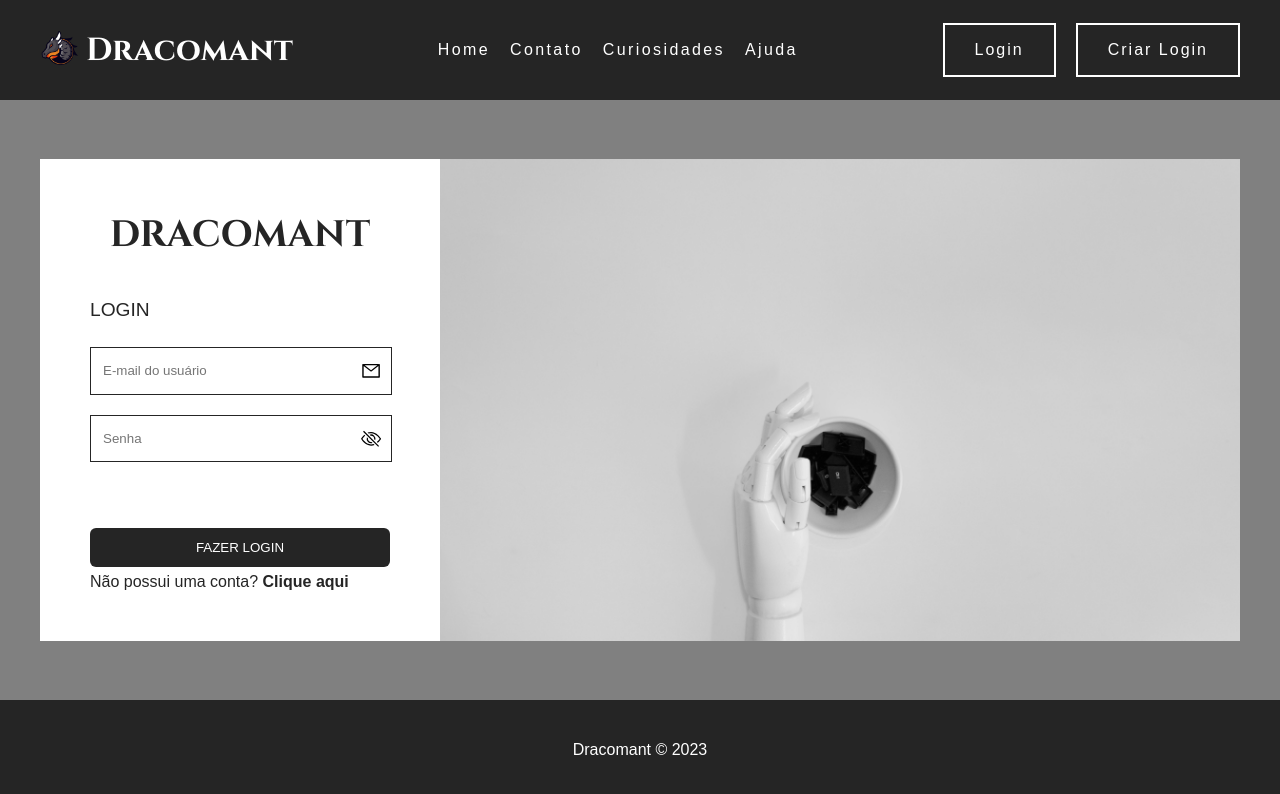
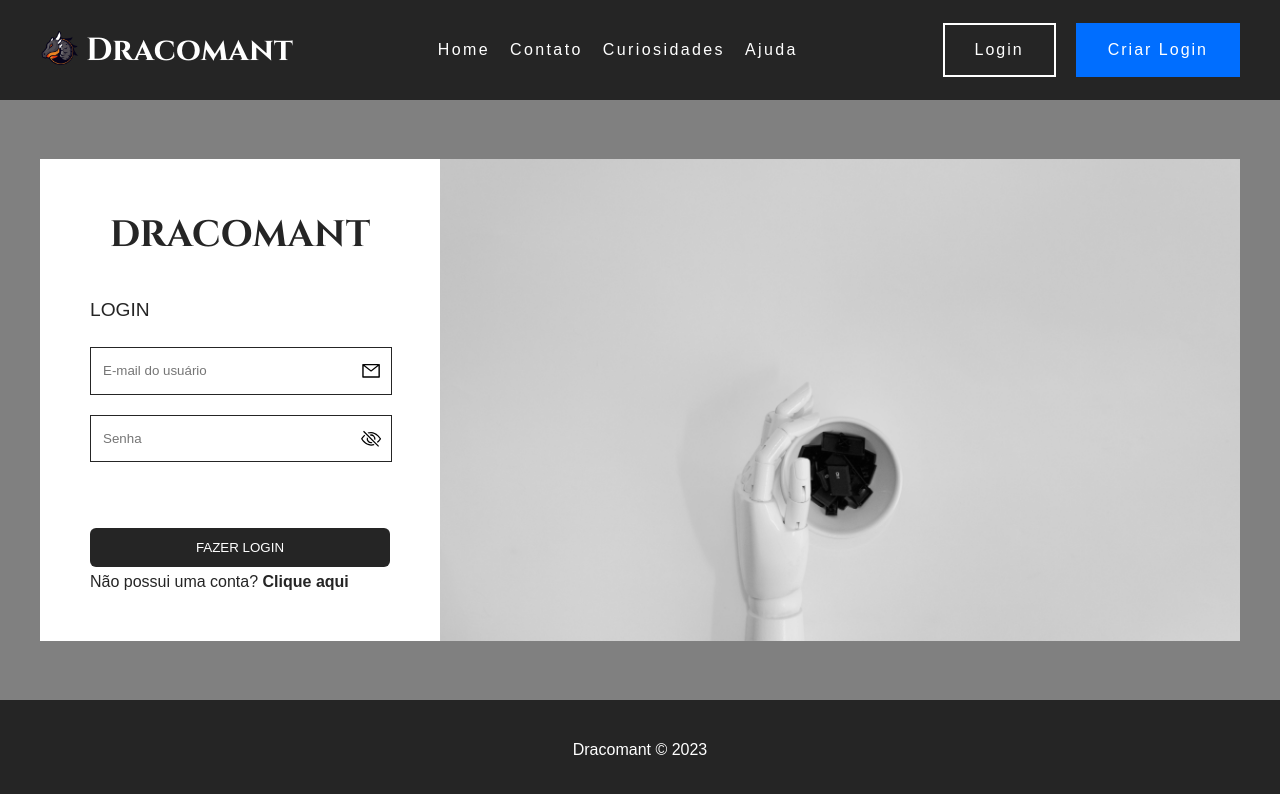
Before and after one commit to Kinz2901/Dracomant-React, a React (Vite) app: page /login in a window 1280 px wide. Shown: the top 794 px of the page. Built offline with nearby package versions, Linux system fonts and the light colour scheme.

Commit message:
mudei a cor das descrições

```diff
--- a/src/Components/Header/Buttons/index.jsx
+++ b/src/Components/Header/Buttons/index.jsx
@@ -5,8 +5,8 @@ export default function Buttons() {
   return (
     <>
       <div className={styles.divButtons}>
-        <Link to="login">Login</Link>
-        <Link to="criarlogin">Criar Login</Link>
+        <Link className={`${styles.login} ${styles.button}`} to="login">Login</Link>
+        <Link className={`${styles.criarLogin} ${styles.button}`} to="criarlogin">Criar Login</Link>
       </div>
     </>
   );
--- a/src/Components/Header/Buttons/index.module.css
+++ b/src/Components/Header/Buttons/index.module.css
@@ -3,7 +3,7 @@
   gap: 20px;
 }
 
-.divButtons a {
+.button {
   text-decoration: none;
   color: white;
   padding: 16px 30px;
@@ -13,7 +13,17 @@
   letter-spacing: 2px;
 }
 
-.divButtons a:hover {
+.login:hover {
   background-color: white;
   color: var(--bg-color);
 }
+
+.criarLogin {
+  background-color: rgb(0, 110, 255);
+  border: 2px solid rgb(0, 110, 255);
+}
+
+.criarLogin:hover {
+  background-color: rgb(0, 56, 129);
+  border: 2px solid rgb(0, 56, 129);
+}
--- a/src/Components/Home/Templates/index.module.css
+++ b/src/Components/Home/Templates/index.module.css
@@ -22,4 +22,5 @@
 
 .description {
   margin: 0px 40px 40px 40px;
+  color: #d3d3d3;
 }
```
